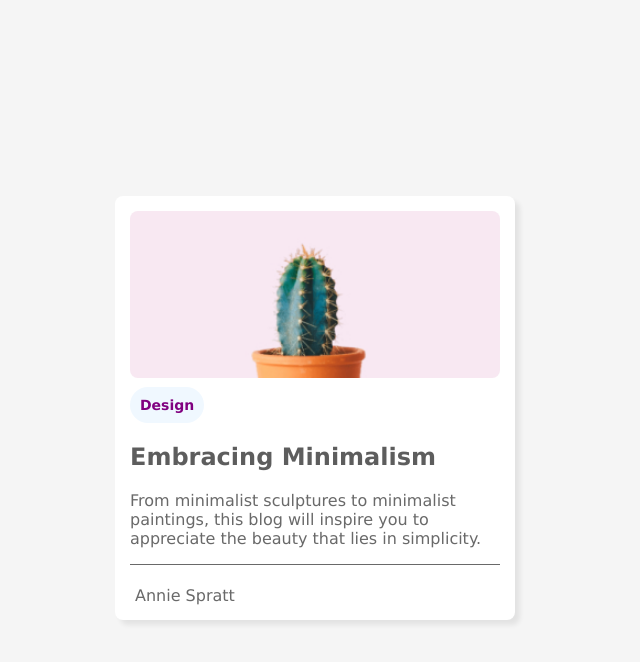
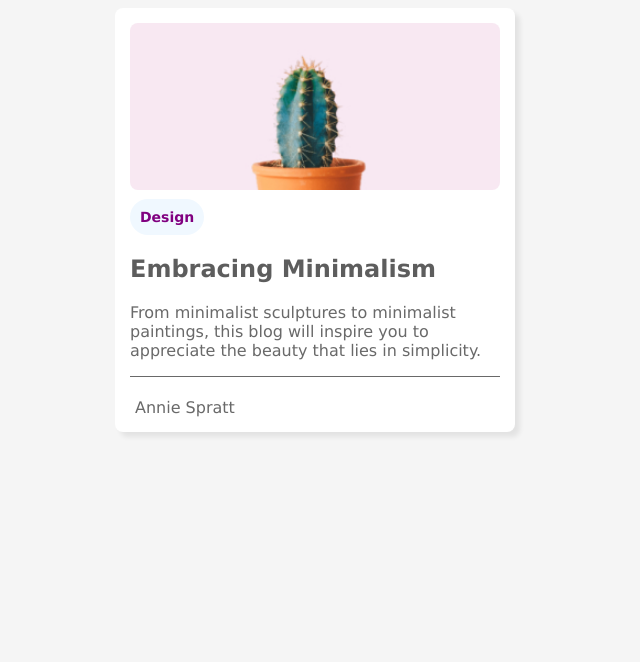
Before and after one commit to mariusdevz/blog_Card, a plain HTML site: page index.html in a window 1280 px wide. Shown: the whole page, without its empty margins (325-965 px from the left). Drawn offline with Linux system fonts and the light colour scheme.

Commit message:
blog card

```diff
--- a/style.css
+++ b/style.css
@@ -10,12 +10,11 @@ body {
   display: flex;
   justify-content: center;
   align-items: center;
-  height: 100vh;
 }
 
 main {
-  width: 400px;
-  max-width: 450px;
+  width: 100%;
+  max-width: 400px;
   background-color: #ffff;
   padding: 15px;
   border-radius: 8px;
@@ -85,10 +84,6 @@ footer p {
 }
 
 @media (max-width: 375px) {
-  img {
-    background-image: url("resources/Cactus@2x.jpg");
-  }
-
   h2 {
     font-size: 18px;
   }
```
Also changed, not shown: 1 other file.
